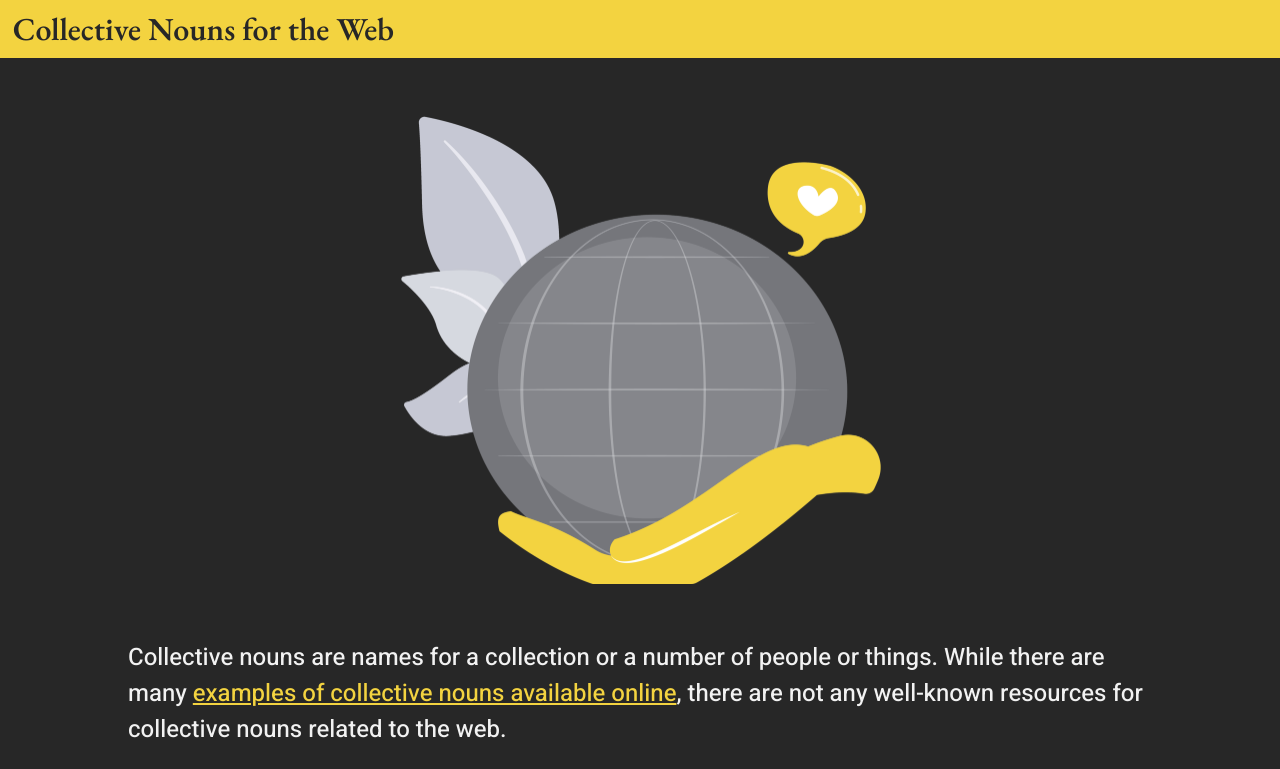
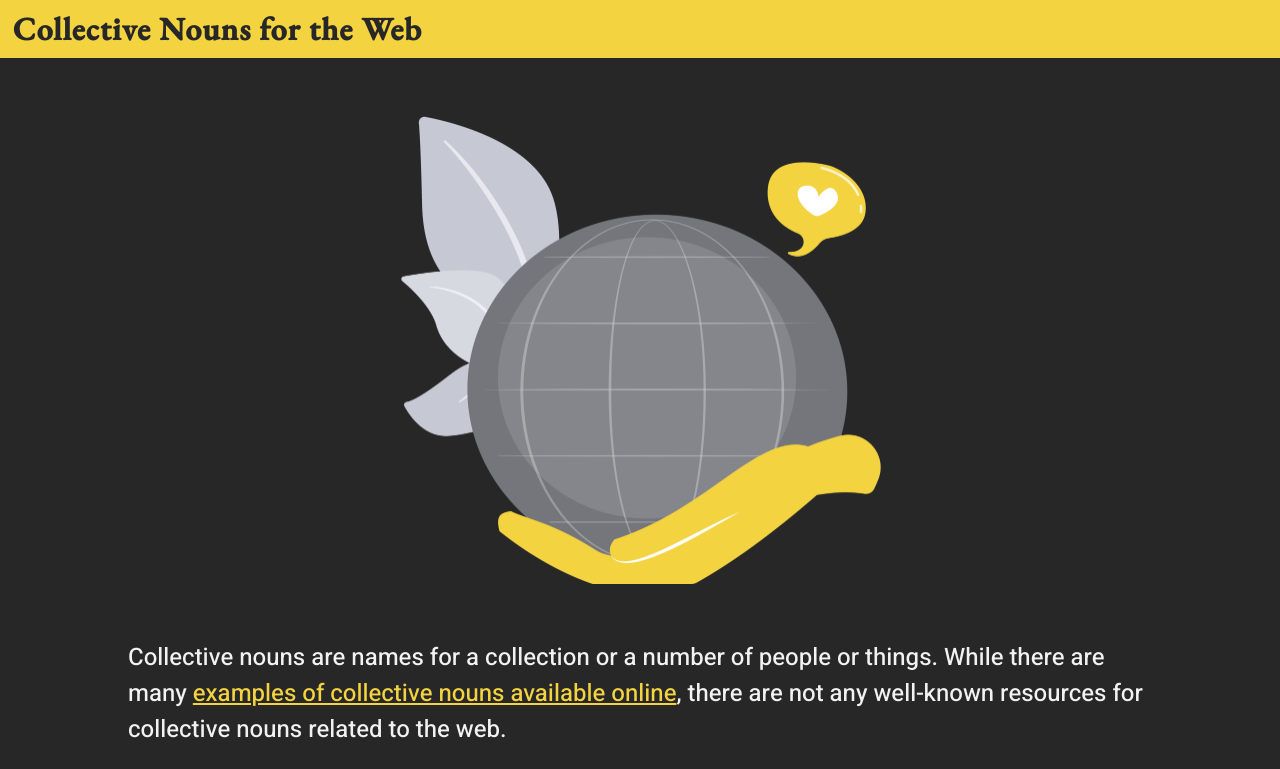
Before and after one commit to MelSumner/collective-nouns, a Svelte app: page / in a window 1280 px wide. Shown: the top 769 px of the page. Built offline with nearby package versions, Linux system fonts and the light colour scheme.

Commit message:
Adds similar typography style changes as `<dt>`
Increase font weight from 575 to a flat 700
adds a single pixel of letter spacing

```diff
--- a/static/assets/style.css
+++ b/static/assets/style.css
@@ -54,7 +54,8 @@ header h1 {
   width: 100%;
   font-family: var(--font-serif);
   /* EB Garamond being loaded is a variable font */
-  font-weight: 575;
+  font-weight: 700;
+  letter-spacing: 1px;
 }
 
 header img {
```
